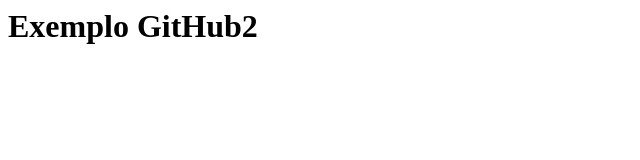
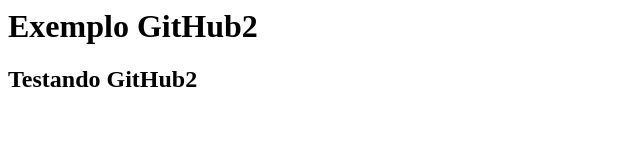
Before and after one commit to WaitingVegas/FirstPoject, a plain HTML site: page index.html in a window 1280 px wide. Shown: the whole page, without its empty margins (0-640 px from the left). Drawn offline with Linux system fonts and the light colour scheme.

Commit message:
Agora vai

```diff
--- a/index.html
+++ b/index.html
@@ -4,5 +4,6 @@
     </head>
     <body>
         <h1> Exemplo GitHub2    </h1>
+        <h2> Testando GitHub2 </h2>
     </body>
     </html>
```
